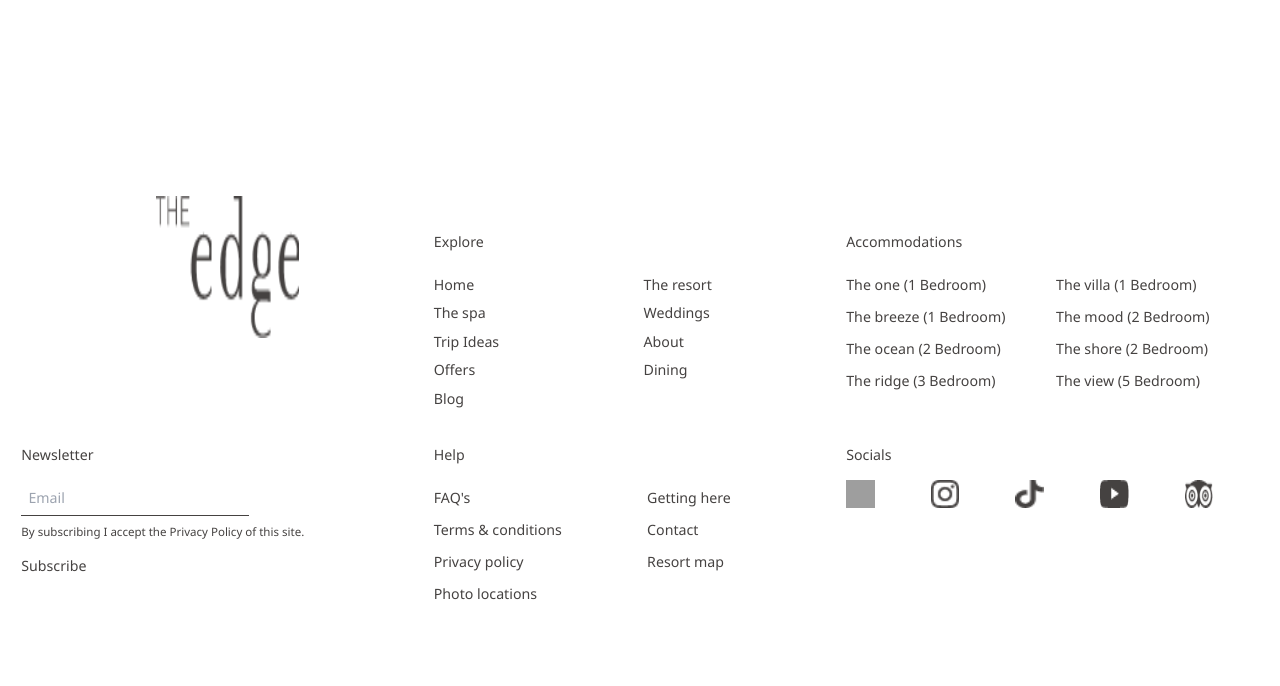
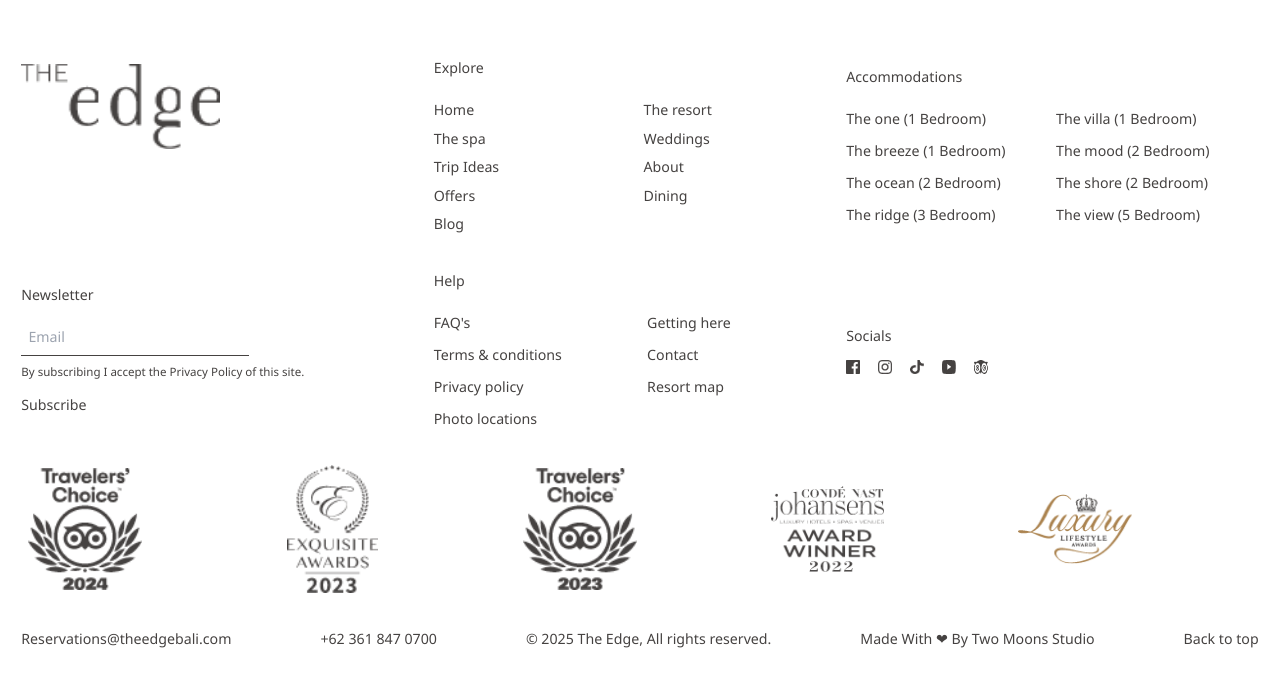
Before and after one commit to OwenAdsit/the-edge-1, a React (Create React App) app: page / in a window 1280 px wide. Shown: the top 686 px of the page. Built offline with nearby package versions, Linux system fonts and the light colour scheme; grey boxes are pictures that could not be loaded.

Commit message:
feat:added-footer

```diff
--- a/src/footer.jsx
+++ b/src/footer.jsx
@@ -44,17 +44,25 @@ const EdgeResortFooter = () => {
     { title: "tro", logo: "/tro.png", url: "" },
   ];
 
+  const awards = [
+    { title: "award1", image: "/award-1.png" },
+    { title: "award2", image: "/award-2.png" },
+    { title: "award3", image: "/award-3.png" },
+    { title: "award4", image: "/award-4.png" },
+    { title: "award5", image: "/award-5.png" },
+  ];
+
   return (
-    <div className="w-full app-container  mx-auto p-6 bg-white">
+    <div className="w-full app-container  mx-auto p-6 bg-white h-screen">
       {/* Logo - centered on mobile/tablet */}
 
       {/* Main footer content */}
-      <div className="space-y-10 grid grid-cols-1 ipad-pro:grid-cols-3 ">
-        <div className="text-center mb-12">
+      <div className="space-y-10 grid grid-cols-1 ipad-pro:grid-cols-3 items-center ">
+        <div className=" mb-12">
           <img
             src="/logo.png"
             alt="Logo"
-            className="w-20 h-20 ipad-mini:w-24 ipad-mini:h-24 ipad-pro:w-32 ipad-pro:h-32 desktop:w-40 desktop:h-40 mx-auto"
+            className="w-20 h-20 ipad-mini:w-24 ipad-mini:h-24 ipad-pro:w-32 ipad-pro:h-32 desktop:w-56 desktop:h-24 max-auto ipad-pro:mx-unset"
           />
         </div>
         {/* Explore Section */}
@@ -205,7 +213,7 @@ const EdgeResortFooter = () => {
         {/* Socal Media Section */}
         <div className="text-start">
           <h1 className="text-gray-700 font-normal mb-4">Socials</h1>
-          <div className="grid grid-cols-5 gap-x-3 ">
+          <div className="flex felx-row gap-5 items-center  ">
             {socialLinks.map((link, index) => (
               <a
                 key={index}
@@ -215,10 +223,61 @@ const EdgeResortFooter = () => {
                 <img
                   src={window.location.origin + link.logo}
                   alt={link.title}
-                  className="w-8 h-8"
+                  className="w-4 h-4"
                 />
               </a>
             ))}
+          </div>
+        </div>
+        {/*award showcase section*/}
+      </div>
+      <div className="w-full overflow-hidden mt-10">
+        <div className="flex flex-row flex-nowrap items-center">
+          {awards.map((award, index) => (
+            <div
+              key={index}
+              className="flex-shrink-0 px-2 w-1/2 ipad-mini:w-1/3 ipad-pro:w-1/4 desktop:w-1/5"
+            >
+              <img
+                src={window.location.origin + award.image}
+                alt={award.title}
+                className="w-32 h-36 object-contain"
+              />
+            </div>
+          ))}
+        </div>
+      </div>
+
+      <div className="mt-10">
+        <div className="hidden ipad-pro:flex ipad-pro:flex-row ipad-pro:justify-between ipad-pro:items-center">
+          <span>Reservations@theedgebali.com</span>
+          <span>+62 361 847 0700</span>
+          <span>© 2025 The Edge, All rights reserved.</span>
+          <span>Made With ❤︎ By Two Moons Studio</span>
+          <span>Back to top</span>
+        </div>
+        <div className="hidden ipad-mini:flex flex-col gap-5 ipad-pro:hidden">
+          <div className="flex items-center justify-between">
+            {" "}
+            <span>Reservations@theedgebali.com</span>
+            <span>+62 361 847 0700</span>
+            <span>© 2025 The Edge, All rights reserved.</span>
+          </div>
+          <div className=" flex items-center justify-between">
+            <span>Made With ❤︎ By Two Moons Studio</span>
+            <span>Back to top</span>
+          </div>
+        </div>
+        <div className=" flex flex-col gap-5 ipad-mini:hidden">
+          <div className="flex items-center justify-between">
+            {" "}
+            <span>Reservations@theedgebali.com</span>
+            <span>+62 361 847 0700</span>
+          </div>
+          <span>© 2025 The Edge, All rights reserved.</span>
+          <div className=" flex items-center justify-between">
+            <span>Made With ❤︎ By Two Moons Studio</span>
+            <span>Back to top</span>
           </div>
         </div>
       </div>
```
Also changed, not shown: public/fb.png (added).
